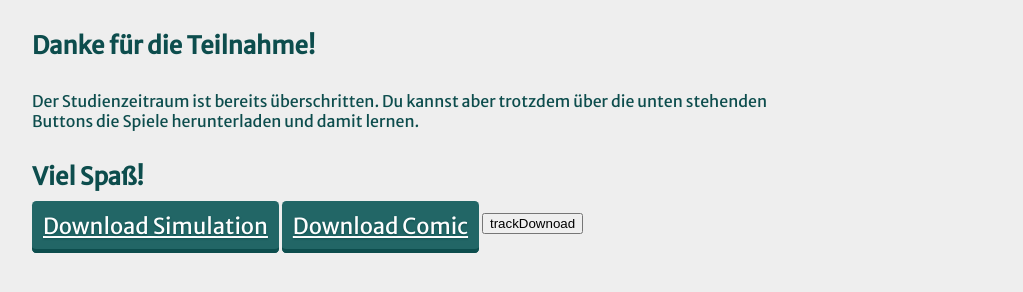
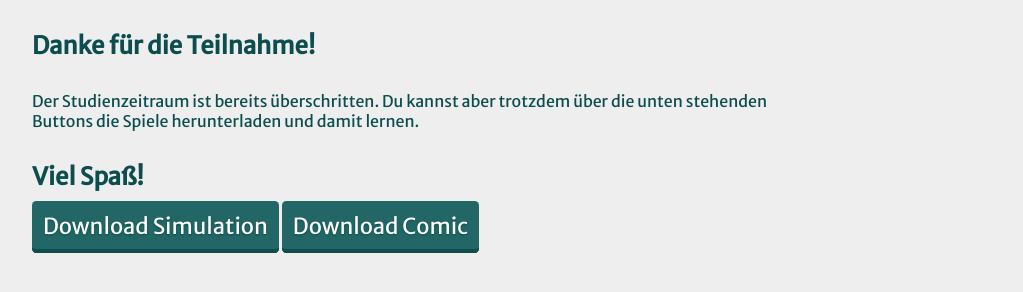
Before and after one commit to JonasKraus/beer_crate_routing_website, a plain HTML site: page expired.html in a window 1280 px wide. Shown: the part 434-726 px from the top of the page, without its empty margins (240-1263 px from the left). Drawn offline with Linux system fonts and the light colour scheme.

Commit message:
button to a

```diff
--- a/expired.html
+++ b/expired.html
@@ -35,10 +35,13 @@
         </p>
         <h2>Viel Spaß!</h2>
 
+        <!--
         <a href="download/zuox02z0weq/game.zip" class="button" id="button_download1">Download Simulation</a>
         <a href="download/zuox02z1weq/game.zip" class="button" id="button_download2">Download Comic</a>
+        -->
 
-        <button type="button" onclick="location.href='scripts/trackDownload.php?version=test'">trackDownoad</button>
+        <a class="button" id="button_download1" onclick="location.href='scripts/trackDownload.php?version=zuox02z0weq'">Download Simulation</a>
+        <a class="button" id="button_download2" type="button" onclick="location.href='scripts/trackDownload.php?version=zuox02z1weq'">Download Comic</a>
     </div>
 
 
```
